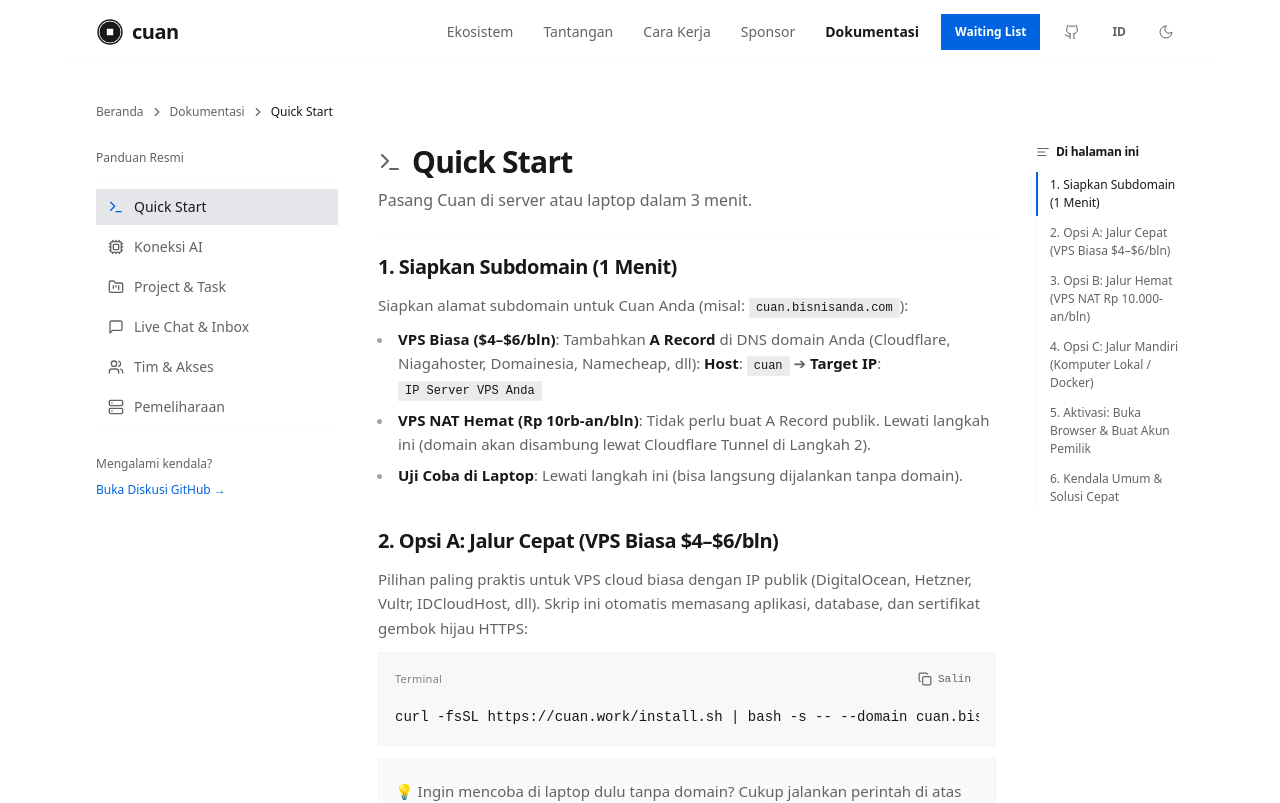
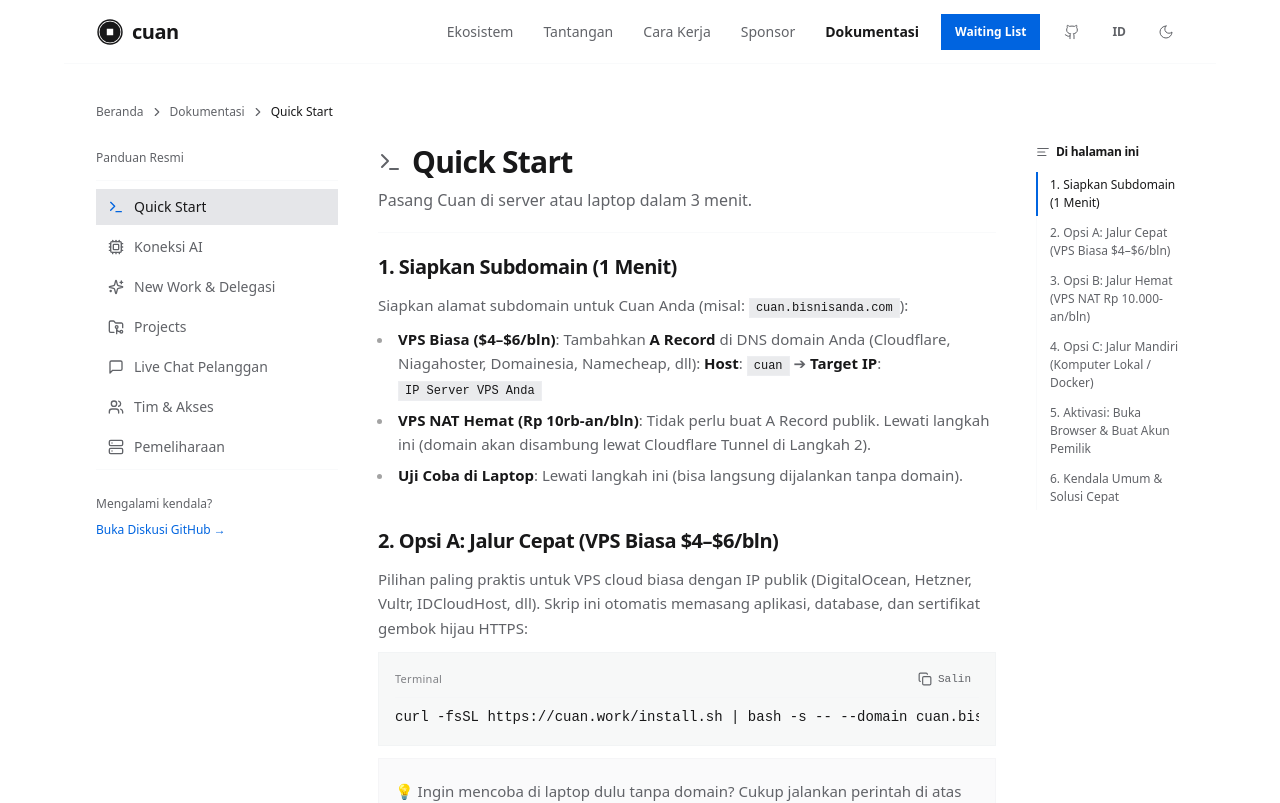
Before and after one commit to buchin/cuan-landing, a React (Vite) app: page /docs in a window 1280 px wide. Shown: the top 803 px of the page. Built offline with nearby package versions, Linux system fonts and the light colour scheme.

Commit message:
feat(docs): separate New Work delegation and Projects; clarify Tasks as background oversight

```diff
--- a/src/features/docs/DocsPage.tsx
+++ b/src/features/docs/DocsPage.tsx
@@ -1,11 +1,13 @@
 import { useState, useMemo } from 'react'
-import { useParams, Link, useNavigate } from 'react-router-dom'
+import { useParams, Link, useNavigate, Navigate } from 'react-router-dom'
 import ReactMarkdown from 'react-markdown'
 import remarkGfm from 'remark-gfm'
 import {
   Terminal,
   Cpu,
   FolderKanban,
+  FolderGit2,
+  Sparkles,
   Users,
   MessageSquare,
   Server,
@@ -26,6 +28,8 @@ const ICON_MAP: Record<string, React.ComponentType<{ className?: string }>> = {
   Terminal,
   Cpu,
   FolderKanban,
+  FolderGit2,
+  Sparkles,
   Users,
   MessageSquare,
   Server,
@@ -113,6 +117,11 @@ export function DocsPage() {
   const navigate = useNavigate()
   const { t, language } = useLanguage()
   const [showGithubModal, setShowGithubModal] = useState(false)
+
+  // Redirect legacy slugs
+  if (slug === 'projects-tasks') {
+    return <Navigate to="/docs/new-work" replace />
+  }
 
   const activeIndex = useMemo(() => {
     if (!slug) return 0
--- a/src/features/docs/docsData.ts
+++ b/src/features/docs/docsData.ts
@@ -136,50 +136,85 @@ export const DOC_SECTIONS: DocSection[] = [
     },
   },
   {
-    slug: 'projects-tasks',
-    title: 'Project & Task',
-    titleEn: 'Projects & Tasks',
-    icon: 'FolderKanban',
-    summary: 'Kelola aset bisnis, delegasikan tugas ke Asisten AI, dan setujui hasil kerja.',
-    summaryEn: 'Manage business assets, delegate to AI assistants, and review deliverables.',
+    slug: 'new-work',
+    title: 'New Work & Delegasi',
+    titleEn: 'New Work & AI Delegation',
+    icon: 'Sparkles',
+    summary: 'Mulai pekerjaan seketika, diskusikan & setujui hasil di Inbox, dan pantau status sistem secara transparan.',
+    summaryEn: 'Start work instantly, review deliverables in Inbox, and monitor tasks transparently.',
     content: {
       intro: '',
       introEn: '',
       subsections: [
         {
-          id: 'create-work',
-          heading: '1. Mulai Tugas dari New Work (atau Buat Proyek)',
-          headingEn: '1. Start Work from New Work (or Create Project)',
-          text: '1. Klik tombol `+ New Task` / **New Work** di navigasi, atau buka menu **Projects**.\n2. Tulis nama brand, domain website, atau akun sosmed Anda (misal: `tokosahabat.com`, `Kopi Senja`, atau `@glowcare.id`). Seluruh tugas, riset, dan aset konten akan tersimpan rapi di dalam proyek ini.\n3. (Opsional) Tautkan link GitHub jika hasil kerja ingin otomatis tersimpan ke repositori.',
-          textEn: '1. Click `+ New Task` / **New Work** from navigation, or open the **Projects** menu.\n2. Enter your brand, domain, or social handle (e.g. `tokosahabat.com`, `Kopi Senja`, or `@glowcare.id`). All deliverables, research, and content assets will be organized cleanly inside this project.\n3. (Optional) Link a GitHub repository if you want deliverables auto-committed.',
-        },
-        {
-          id: 'task-instruction',
-          heading: '2. Berikan Instruksi Langsung (Tanpa Perlu Tag)',
-          headingEn: '2. Direct Instructions (No Tag Needed)',
-          text: 'Ketikkan instruksi kerja secara natural seperti berbicara dengan staf profesional—**tidak perlu tag atau mention apa pun**:\n\n• Asisten AI otomatis membaca konteks proyek dan mengeksekusi tugas di ruang kerja terisolasi.\n• Anda bisa menyalin contoh instruksi berikut langsung ke kolom tugas:',
-          textEn: 'Describe the task naturally like speaking to a skilled operational assistant—**no tag or mention needed**:\n\n• The AI reads project context and executes the task inside an isolated workspace.\n• Copy this sample prompt directly into your task prompt:',
+          id: 'start-new-work',
+          heading: '1. Mulai Pekerjaan Seketika (New Work)',
+          headingEn: '1. Start Instantly from New Work',
+          text: 'Setiap kali Anda memiliki kebutuhan atau ide bisnis, langsung buka halaman **New work** (ikon `+` di navigasi kiri):\n\n• **Tanpa Setup Awal**: Secara default Cuan memilih **Project: Auto**, sehingga Anda tidak perlu membuat wadah atau folder manual terlebih dahulu.\n• **Instruksi Bebas**: Ketik kebutuhan Anda secara natural seperti berbicara dengan staf profesional—**tidak perlu tag atau mention apa pun**.\n• Anda bisa menyalin contoh instruksi berikut langsung ke kolom input:',
+          textEn: 'Whenever you have a business need or task, open **New work** (the `+` icon in the navigation):\n\n• **Zero Setup Friction**: By default, Cuan uses **Project: Auto**, requiring no manual workspace creation.\n• **Natural Instructions**: Describe your requirements naturally like speaking to a skilled operational assistant—**no tag or mention needed**.\n• Copy this sample prompt directly into the input box:',
           code: 'buatkan 3 opsi copywriting sales page yang menonjolkan garansi 30 hari untuk produk ini',
           codeLang: 'chat',
         },
         {
-          id: 'human-approval',
-          heading: '3. Kendali Penuh: Kartu Persetujuan (Approval)',
-          headingEn: '3. Full Control: Approval Cards',
-          text: 'AI di Cuan tidak pernah merilis atau mengubah data tanpa persetujuan Anda:\n\n1. Begitu AI selesai, panel tugas memunculkan kartu **Needs Approval** berisi bukti kerja nyata.\n2. Periksa hasil teks, gambar, atau kodenya.\n3. Klik **Approve** jika setuju, atau ketik catatan revisi jika ingin diperbaiki.',
-          textEn: 'AI in Cuan never publishes or alters data without your authorization:\n\n1. When the AI finishes, the task panel displays a **Needs Approval** card with output proof.\n2. Review copy, preview visuals, or verify changes.\n3. Click **Approve** if satisfied, or reply with edit feedback.',
-          note: '🔒 AI di Cuan wajib menyertakan bukti nyata sebelum meminta persetujuan. Anda selalu memegang kendali 100%.',
-          noteEn: '🔒 AI in Cuan must provide verifiable execution proof before requesting approval. You stay in 100% control.',
+          id: 'inbox-approval',
+          heading: '2. Diskusi & Kartu Persetujuan di Inbox',
+          headingEn: '2. Discussion & Approval Cards in Inbox',
+          text: 'Begitu Anda menekan tombol kirim di New Work, Cuan otomatis mengarahkan Anda ke ruang diskusi di **Inbox**:\n\n• **Bukti Kerja Nyata**: AI bekerja di ruang kerja terisolasi dan menyajikan draf hasil kerja (teks, kode, atau visual).\n• **Kartu Persetujuan (Needs Approval)**: AI tidak pernah mempublikasikan atau mengubah data tanpa izin Anda. Anda memegang kendali 100%—cukup klik tombol **Approve** jika sudah puas.\n• **Mudah Direvisi**: Jika ada yang kurang pas, cukup balas di chat seperti biasa (misal: *"buat judulnya lebih santai"*), dan AI akan merevisinya seketika.',
+          textEn: 'Once submitted from New Work, Cuan automatically routes you to the discussion room in **Inbox**:\n\n• **Tangible Deliverables**: The AI operates in an isolated workspace and produces draft outputs (copy, code, or media).\n• **Approval Cards (Needs Approval)**: The AI never alters data or publishes deliverables without your consent. You stay in 100% control—simply click **Approve**.\n• **Effortless Revisions**: Need adjustments? Reply right in the chat (e.g. *"make the headline more conversational"*), and the AI adapts instantly.',
+          note: '🔒 Keamanan Terjamin: AI di Cuan wajib menyertakan bukti hasil nyata sebelum meminta persetujuan. Anda selalu memegang kendali penuh.',
+          noteEn: '🔒 Guaranteed Control: AI in Cuan must present tangible proof before requesting approval. You stay in complete control.',
+        },
+        {
+          id: 'tasks-monitoring',
+          heading: '3. Menu Tasks: Papan Transparansi & Pengawasan',
+          headingEn: '3. Tasks Menu: Transparency & Oversight',
+          text: 'Anda tidak perlu repot membuat tiket atau menggeser-geser kartu tugas setiap hari. Seluruh siklus eksekusi dan antrean dikelola otomatis oleh Cuan:\n\n• **Transparansi Penuh**: Menu **Tasks** hadir sebagai papan pemantauan (observability). Buka menu ini jika Anda ingin melihat antrean tugas yang sedang berjalan (*Doing*), menunggu persetujuan (*Needs Approval*), atau riwayat tugas selesai (*Done*).\n• **Audit Trail**: Anda bisa mengklik tugas apa pun untuk menginspeksi log eksekusi, penggunaan token, dan detail status runner bila dibutuhkan.',
+          textEn: 'You never have to manage tickets or drag Kanban cards daily. All execution workflows and queues are handled autonomously by Cuan:\n\n• **Full Transparency**: The **Tasks** menu serves as an observability dashboard. Check it whenever you wish to monitor active jobs (*Doing*), pending reviews (*Needs Approval*), or completed history (*Done*).\n• **Audit Trail**: Click any task to inspect execution logs, token usage, and runner details whenever needed.',
+        },
+      ],
+    },
+  },
+  {
+    slug: 'projects',
+    title: 'Projects',
+    titleEn: 'Projects',
+    icon: 'FolderGit2',
+    summary: 'Wadah partisi brand, domain website, dan repositori bisnis Anda.',
+    summaryEn: 'Dedicated workspaces for your brands, website domains, and business repositories.',
+    content: {
+      intro: '',
+      introEn: '',
+      subsections: [
+        {
+          id: 'when-to-use-projects',
+          heading: '1. Kapan Anda Butuh Membuat Project?',
+          headingEn: '1. When Do You Need a Project?',
+          text: 'Project adalah wadah (workspace) permanen untuk satu entitas bisnis atau brand Anda. Anda cukup membuatnya sekali saja di awal jika:\n\n• Memiliki beberapa unit bisnis atau domain website terpisah (misal: `tokosahabat.com`, `Kopi Senja`, atau `@glowcare.id`).\n• Ingin seluruh riset pasar, aset konten, dan file kode untuk brand tersebut tersimpan rapi di foldernya sendiri tanpa tercampur aduk.\n• *(Opsional)* Ingin menghubungkan hasil kerja ke repositori GitHub tertentu.',
+          textEn: 'A Project is a persistent workspace for a distinct business entity or brand. You only need to create it once if:\n\n• You operate multiple business units or web domains (e.g. `tokosahabat.com`, `Kopi Senja`, or `@glowcare.id`).\n• You want all research, content assets, and code repositories isolated cleanly in their own workspace.\n• *(Optional)* You wish to sync deliverables to a specific GitHub repository.',
+        },
+        {
+          id: 'create-new-project',
+          heading: '2. Membuat Project di Menu Projects',
+          headingEn: '2. Creating a Project in the Projects Menu',
+          text: '1. Buka menu **Manage > Projects** di navigasi kiri, lalu klik `+ New Project`.\n2. Beri nama proyek sesuai nama brand atau domain website Anda (misal: `tokosahabat.com`).\n3. Setelah proyek dibuat, saat melempar instruksi di **New work**, Anda cukup memilih nama proyek tersebut dari tombol pemilih proyek (pill).',
+          textEn: '1. Open **Manage > Projects** from the sidebar, then click `+ New Project`.\n2. Name the project after your brand or website domain (e.g. `tokosahabat.com`).\n3. Once created, you can target this brand when submitting goals in **New work** via the project selector pill.',
+        },
+        {
+          id: 'connect-github',
+          heading: '3. Menautkan Repositori GitHub (Opsional)',
+          headingEn: '3. Linking a GitHub Repository (Optional)',
+          text: 'Jika proyek Anda adalah website atau aplikasi yang kodenya dikelola di GitHub:\n\n• Masukkan URL repositori GitHub Anda saat membuat atau mengedit proyek.\n• Cuan otomatis menyinkronkan repositori dan membuat commit baru setiap kali tugas disetujui (*Approve*).\n• *Catatan*: Fitur ini sepenuhnya opsional. Jika bisnis Anda tidak membutuhkan coding (hanya artikel, riset, atau naskah video), Cuan menyimpannya dengan aman di database lokal tanpa perlu akun GitHub.',
+          textEn: 'If your project is a website or codebase managed on GitHub:\n\n• Paste your GitHub repository URL when configuring the project.\n• Cuan automatically synchronizes the repo and commits code upon task approval (*Approve*).\n• *Note*: This is completely optional. If your business focuses on content, copy, or research, Cuan persists everything locally without requiring GitHub.',
         },
       ],
     },
   },
   {
     slug: 'inbox',
-    title: 'Live Chat & Inbox',
-    titleEn: 'Live Chat & Inbox',
+    title: 'Live Chat Pelanggan',
+    titleEn: 'Live Chat & Customers',
     icon: 'MessageSquare',
-    summary: 'Pasang widget chat di website dan balas pelanggan dengan bantuan asisten AI.',
+    summary: 'Pasang widget chat di website dan layani pelanggan bersama tim dengan bantuan bisikan AI.',
     summaryEn: 'Embed a live chat widget and assist customers with AI coaching.',
     content: {
       intro: '',
```
